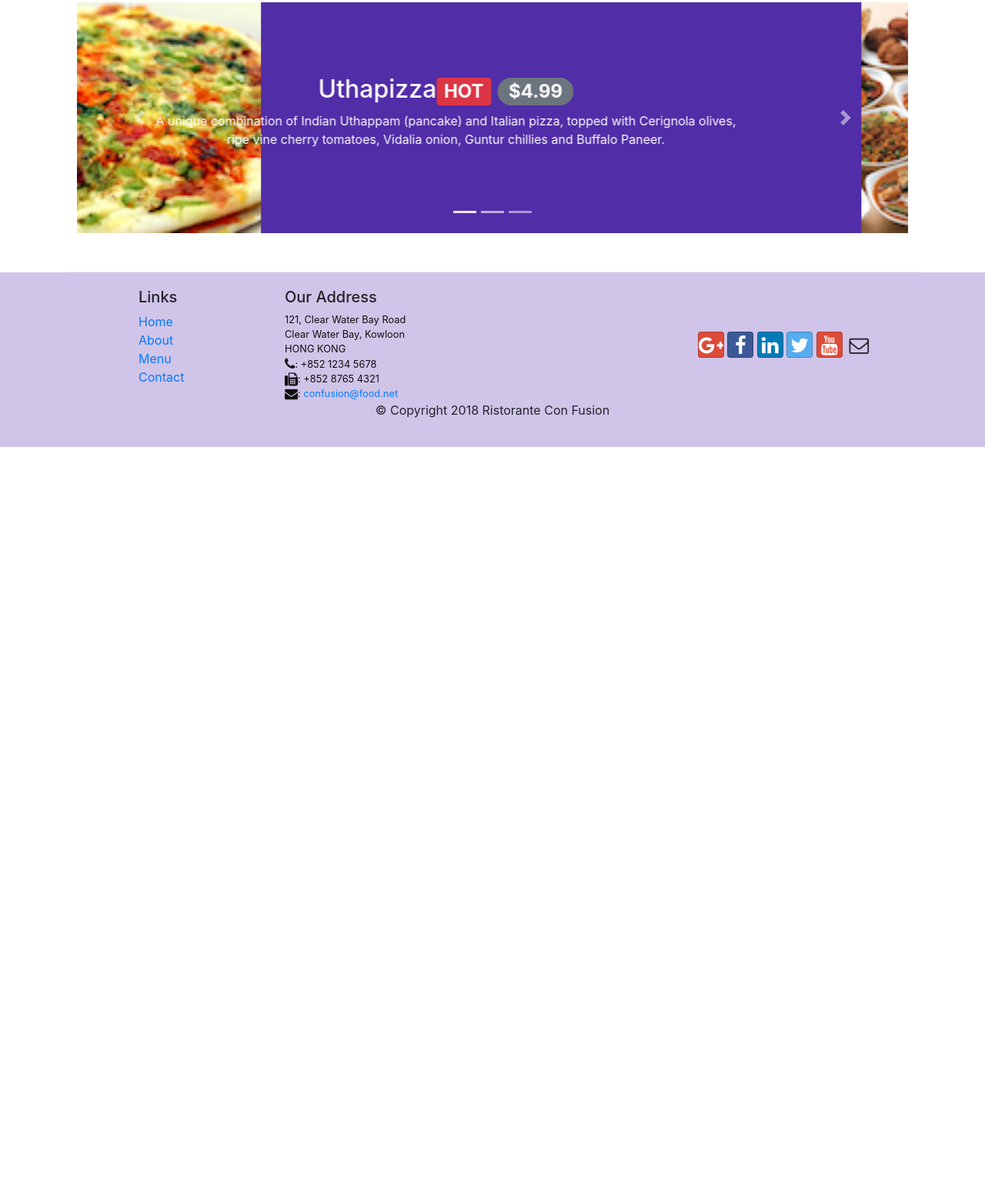
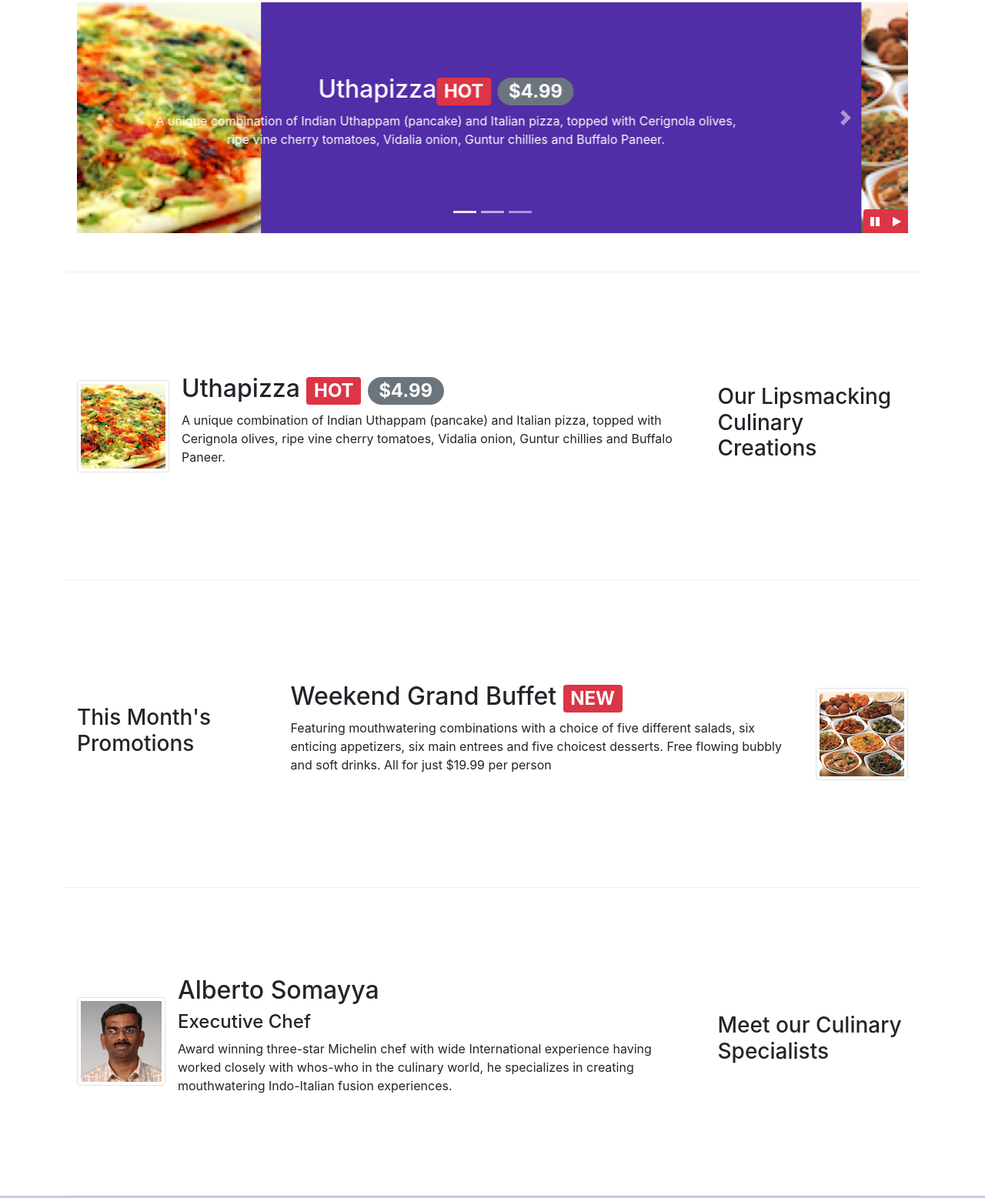
Before and after one commit to dalvaradoc/coursera-Bootstrap4, a website: page index.html in a window 1280 px wide. Shown: the part 381-1938 px from the top of the page at 77% size. Before the commit the page ends 962 px from the top, so only its background shows below. Drawn offline with nearby package versions, Linux system fonts and the light colour scheme.

Commit message:
Bootstrap JQuery

```diff
--- a/css/styles.css
+++ b/css/styles.css
@@ -68,3 +68,10 @@ body{
     transform: translateY(-50%);
     bottom: initial;
 }
+
+#carouselButton {
+    right: 0px;
+    position: absolute;
+    bottom: 0px;
+    z-index: 1;
+}
--- a/index.html
+++ b/index.html
@@ -31,7 +31,7 @@
                     <li class="nav-item"><a class="nav-link" href="#"><span class="fa fa-list fa-lg"></span> Menu</a></li>
                     <li class="nav-item"><a class="nav-link" href="/contactus.html"><span class="fa fa-address-card fa-lg"></span> Contact</a></li>
                 </ul>
-                <span class="navbar-text">
+                <span class="navbar-text user-select-none">
                     <a data-toggle="modal" data-target="#loginModal">
                         <span class="fa fa-sign-in"></span> Login
                     </a>
@@ -220,6 +220,67 @@
                     <a class="carousel-control-next" href="#mycarousel" role="button" data-slide="next">
                         <span class="carousel-control-next-icon"></span>
                     </a>
+                    <div class="btn-group" id="carouselButton">
+                        <button class="btn btn-danger btn-sm" id="carousel-pause">
+                            <span class="fa fa-pause"></span>
+                        </button>
+                        <button class="btn btn-danger btn-sm" id="carousel-play">
+                            <span class="fa fa-play"></span>
+                        </button>
+                    </div>
+                </div>
+            </div>
+        </div>
+        <div class="row row-content align-items-center">
+            <div class="col-12 col-sm-4 order-sm-last col-md-3">
+                <h3>Our Lipsmacking Culinary Creations</h3>
+            </div>
+            <div class="col col-sm order-sm-first col-md">
+                <div class="media">
+                    <img class="d-flex mr-3 img-thumbnail align-self-center" src="img/uthappizza.png" alt="Uthapizza">
+                    <div class="media-body">
+                        <h2 class="mt-0">Uthapizza
+                            <span class="badge badge-danger">HOT</span> <span class="badge badge-pill badge-secondary">$4.99</span>
+                        </h2>
+                        <p class="d-none d-sm-block">A unique combination of Indian Uthappam (pancake) and
+                            Italian pizza, topped with Cerignola olives, ripe vine
+                            cherry tomatoes, Vidalia onion, Guntur chillies and
+                            Buffalo Paneer.</p>
+                    </div>
+                </div>
+            </div>
+        </div>
+        <div class="row row-content align-items-center">
+            <div class="col-12 col-sm-4 col-md-3">
+                <h3>This Month's Promotions</h3>
+            </div>
+            <div class="col col-sm col-md">
+                <div class="media">
+                    <div class="media-body">
+                        <h2 class="mt-0">Weekend Grand Buffet <span class="badge badge-danger">NEW</span></h2>
+                        <p class="d-none d-sm-block">Featuring mouthwatering combinations with a choice of five different salads, six enticing appetizers, six main entrees and five choicest desserts. Free flowing bubbly and soft drinks. All for just $19.99 per person </p>
+                    </div>
+                    <img class="d-flex ml-3 img-thumbnail align-self-center" src="img/buffet.png" alt="Buffet">
+                </div>
+            </div>
+        </div>
+        <div class="row row-content align-items-center">
+            <div class="col-12 col-sm-4 order-sm-last col-md-3">
+                <h3>Meet our Culinary Specialists</h3>
+            </div>
+            <div class="col col-sm order-sm-first col-md">
+                <div class="media">
+                    <img class="d-flex mr-3 img-thumbnail align-self-center"
+                            src="img/alberto.png" alt="Alberto Somayya">
+                    <div class="media-body">
+                        <h2 class="mt-0">Alberto Somayya</h2>
+                        <h4>Executive Chef</h4>
+                        <p class="d-none d-sm-block">Award winning three-star Michelin chef with wide
+                            International experience having worked closely with
+                            whos-who in the culinary world, he specializes in
+                            creating mouthwatering Indo-Italian fusion experiences.
+                            </p>
+                    </div>
                 </div>
             </div>
         </div>
@@ -234,7 +295,6 @@
             </div>
         </div> -->
     </div>
-
     <footer class="footer">
         <div class="container">
             <div class="row">
@@ -283,6 +343,18 @@
     <script src="node_modules/popper.js/dist/umd/popper.min.js"></script>
     <script src="node_modules/bootstrap/dist/js/bootstrap.min.js"></script>
 
+    <script>
+        $(document).ready(function(){
+            $("#mycarousel").carousel({ interval:2000 });
+            $("#carousel-pause").click(function () {
+                $("#mycarousel").carousel("pause");
+            });
+            $("#carousel-play").click(function() {
+                $("mycarousel").carousel("cycle");
+            });
+        });
+    </script>
+
 </body>
 
 </html>
```
